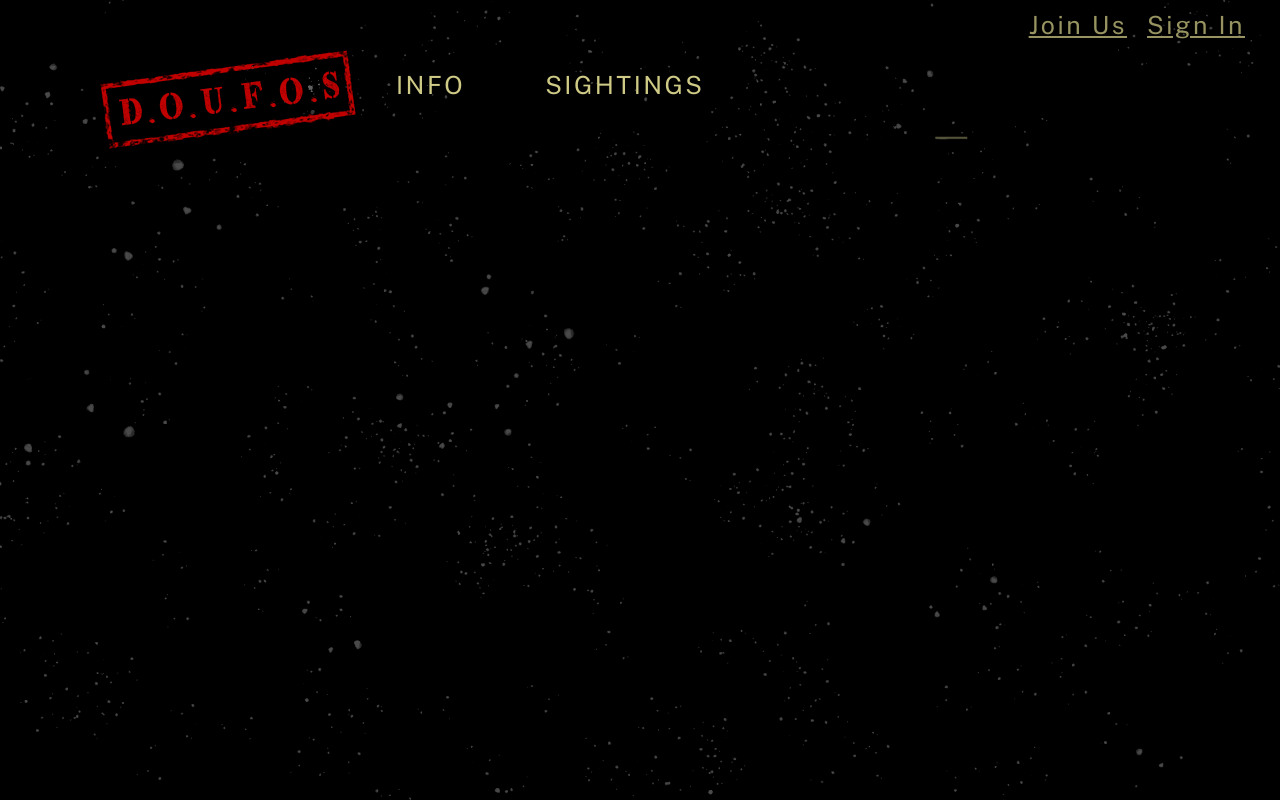
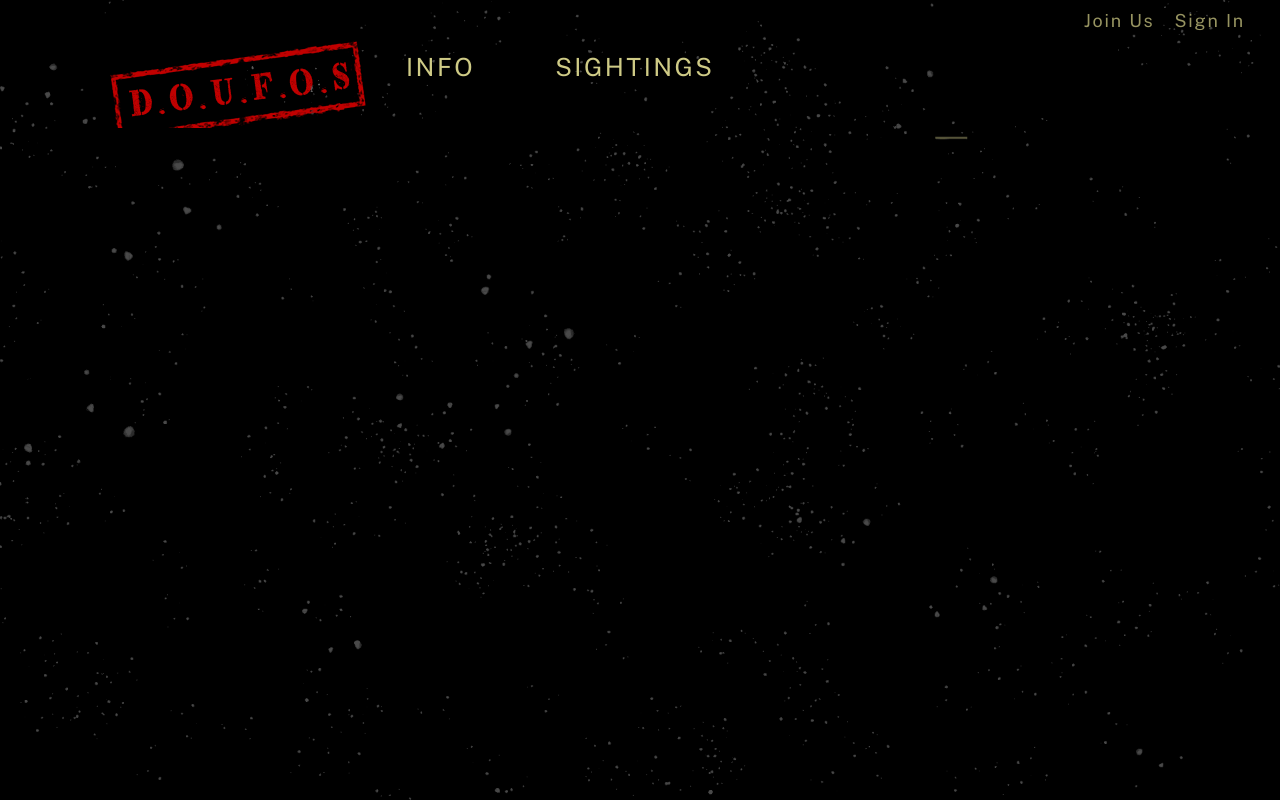
Before and after one commit to zreggert/doufos, a React (Create React App) app in the folder client/: page / in a window 1280 px wide. Built offline with nearby package versions, Linux system fonts and the light colour scheme.

Commit message:
fixed homepage styling

```diff
--- a/client/src/App.js
+++ b/client/src/App.js
@@ -56,6 +56,9 @@ export default function App() {
           <div className="backimage background">
             <Header />
             <Navtop />
+            <Route exact path="/">
+              <div className="homepage"></div>
+            </Route>
             <Route exact path="/joinus">
               <Joinus />
             </Route>
@@ -68,9 +71,9 @@ export default function App() {
             <Route exact path="/map">
               <Map />
             </Route>
+            <Navbot />
+            <Footer />
           </div>
-          <Navbot />
-          <Footer />
         </div>
       </Router>
     </ApolloProvider>
--- a/client/src/components/Navtop.js
+++ b/client/src/components/Navtop.js
@@ -18,7 +18,7 @@ export default function Navtop() {
 
   return (
     <nav className={desktopNav} id="myTopnav">
-      <Link className="linkstyles" to="/">
+      <Link className="linkstyles active" to="/">
         <img
           src="images/nav/top/nav-logo.png"
           alt="Database Of Unidentified Flying Object Sightings"
--- a/client/src/css/header.css
+++ b/client/src/css/header.css
@@ -20,22 +20,25 @@ li {
   text-align: center;
   font-family: var(--primary-fonts);
   text-decoration: none;
-  font-size: 22px;
+  font-size: 17px;
 }
 
 .login {
   color: var(--Links);
   cursor: pointer;
+  text-decoration: none;
 }
 
 .joins {
   color: #979461;
   cursor: pointer;
+  text-decoration: none;
 }
 
 .logout {
   color: #979461;
   cursor: pointer;
+  text-decoration: none;
 }
 
 .username {
@@ -50,11 +53,15 @@ li {
 /* Mobile devices (large Mobile phones, 600px to 767px) */
 @media only screen and (min-width: 600px) {
   li {
-    font-size: 25px;
+    font-size: 18px;
     letter-spacing: 0.1em;
   }
 
   .userIcon {
     display: block;
   }
+  .user-section {
+    height: 4vh;
+    min-height: 30px;
+  }
 }
--- a/client/src/css/pages.css
+++ b/client/src/css/pages.css
@@ -32,3 +32,8 @@ a:hover {
   filter: alpha(opacity=80); /* IE8 and earlier */
   cursor: pointer;
 }
+
+.homepage {
+  width: 100vw;
+  height: 84vh;
+}
--- a/client/src/css/top-nav.css
+++ b/client/src/css/top-nav.css
@@ -218,12 +218,8 @@
   }
 
   /* Nav */
-  .active {
-    padding: 37px 0px 37px 0px;
-  }
-
   .active img {
-    display: none;
+    width: 256px;
   }
 
   /* Add a dark background on topnav links and the dropdown button on hover */
@@ -236,7 +232,8 @@
     background-color: rgba(255, 255, 255, 0);
     width: 100%;
     margin: 0 auto 0px auto;
-    padding: 0px 0px 20px 100px;
+    padding: 0px 0px 0px 100px;
+    height: 12vh;
   }
 
   /* Styles None Dropdown links*/
```
